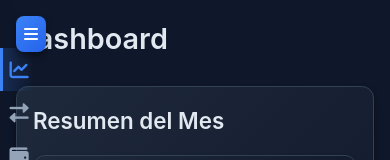
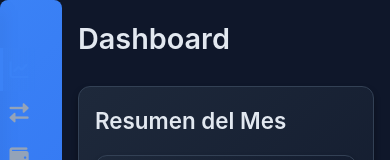
Before and after one commit to Ledez200/Finanzapp, a plain HTML site: page index.html in a window 390 px wide. Shown: the top 160 px of the page. Drawn offline with nearby package versions, Linux system fonts and the light colour scheme.

Commit message:
Update index.html
Nueva versión móvil

```diff
--- a/index.html
+++ b/index.html
@@ -2,17 +2,20 @@
 <html lang="es">
 <head>
     <meta charset="UTF-8">
-    <meta name="viewport" content="width=device-width, initial-scale=1.0">
+    <meta name="viewport" content="width=device-width, initial-scale=1.0, maximum-scale=1.0, user-scalable=no, viewport-fit=cover">
+    <meta name="apple-mobile-web-app-capable" content="yes">
+    <meta name="apple-mobile-web-app-status-bar-style" content="black-translucent">
     <title>Control de Finanzas Personales</title>
     <link rel="stylesheet" href="styles.css">
     <link rel="stylesheet" href="https://cdnjs.cloudflare.com/ajax/libs/font-awesome/6.0.0/css/all.min.css">
 </head>
 <body>
     <div class="app-container">
-        <!-- Botón de menú móvil -->
-        <button type="button" class="mobile-menu-btn" id="mobileMenuBtn" aria-label="Menú">
+        <!-- Botón para mostrar/ocultar sidebar en móvil -->
+        <button id="sidebarToggle" class="sidebar-toggle" type="button" aria-label="Mostrar/ocultar menú">
             <i class="fas fa-bars"></i>
         </button>
+
         <!-- Sidebar -->
         <aside class="sidebar">
             <div class="sidebar-header">
```
